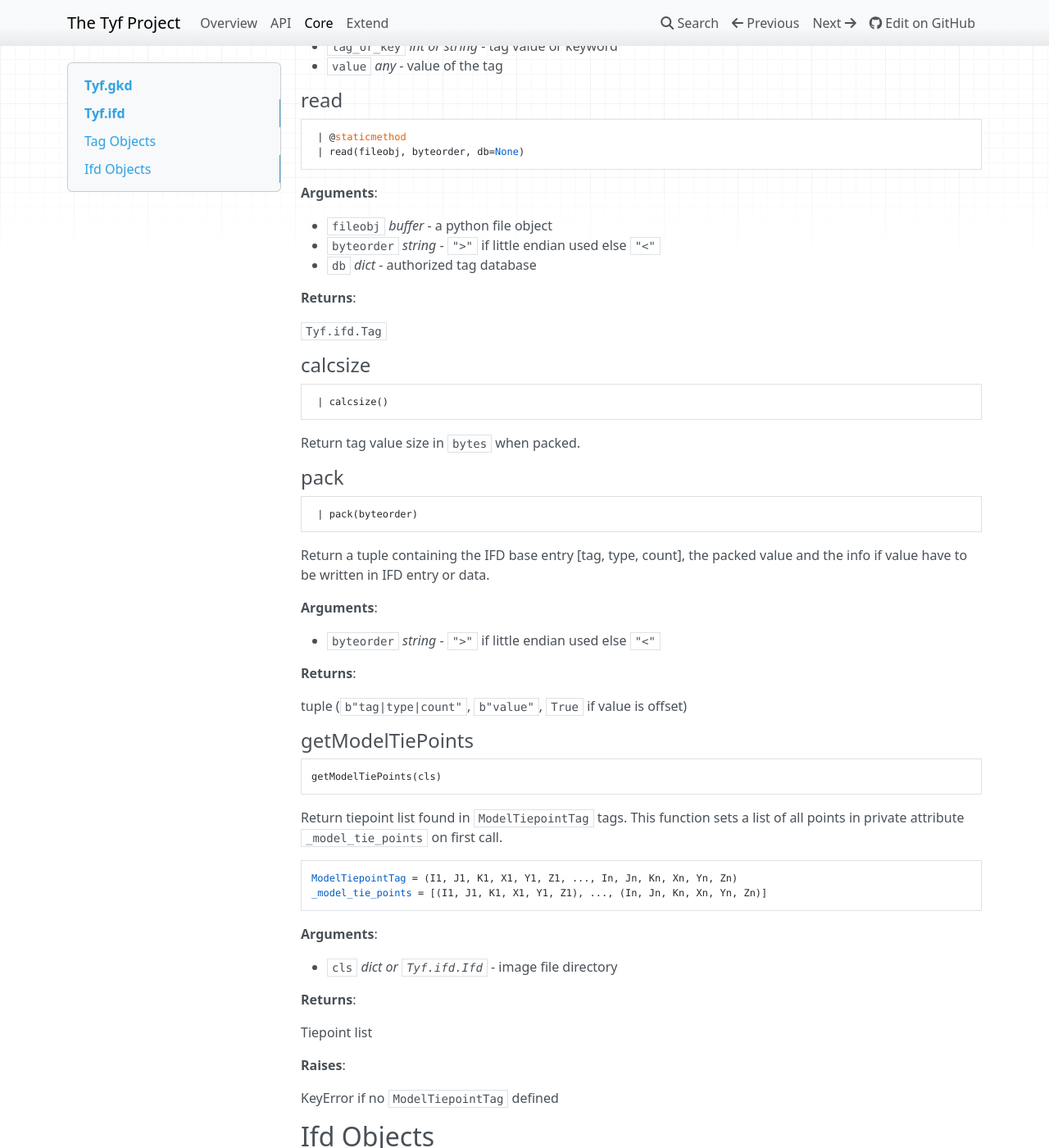
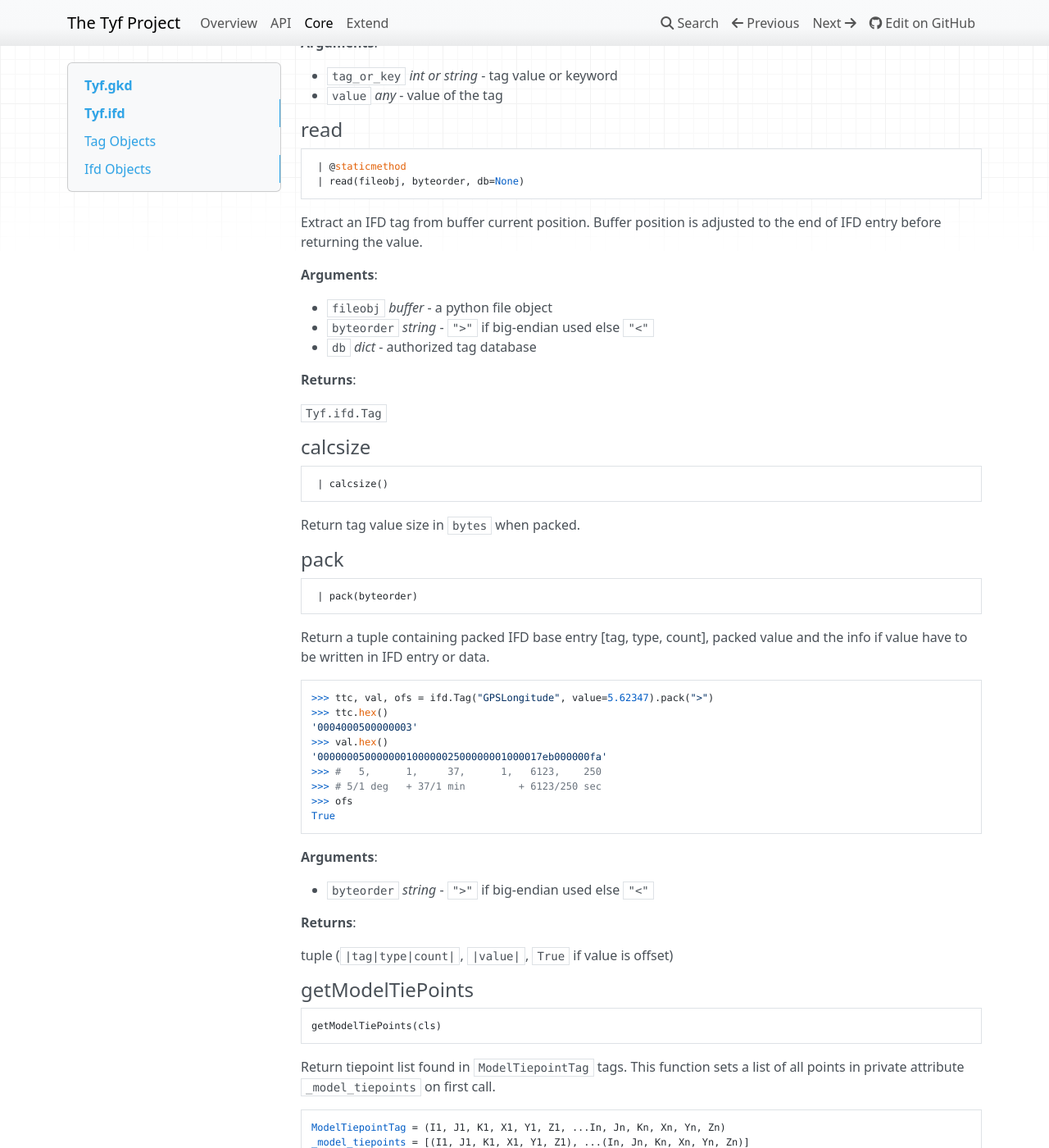
Before and after one commit to Moustikitos/tyf, an MkDocs documentation site: the page built from docs/core.md, in a window 1280 px wide and 1400 px high, scrolled down 1821 px. Shown: the whole window at 82% size. Built offline with MkDocs 1.6.1, drawn with Linux system fonts in a browser that asks for light colours; nearby versions of some CDN libraries; some of the changed text lies outside the part shown.

Commit message:
documentation update

````diff
--- a/docs/core.md
+++ b/docs/core.md
@@ -36,8 +36,10 @@
 
 
 ```python
->>> Sx, Sy, Sz = ifd.GeoKeyModel["ModelPixelScaleTag"](*tif[0]["ModelPixelScaleTag"])
->>> I, J, K, X, Y, Z = ifd.GeoKeyModel["ModelTiepointTag"](*tif[0].tiepoints[0])
+>>> mps = ifd.GeoKeyModel["ModelPixelScaleTag"]
+>>> mtt = ifd.GeoKeyModel["ModelTiepointTag"]
+>>> Sx, Sy, Sz = mps(*tif[0]["ModelPixelScaleTag"])
+>>> I, J, K, X, Y, Z = mtt(*tif[0].tiepoints[0])
 >>> matrix = ifd.GeoKeyModel["ModelTransformationTag"](
 ...     Sx, 0.,  0., X - I * Sx,
 ...     0., -Sy, 0., Y + J * Sy,
@@ -110,10 +112,13 @@
  | read(fileobj, byteorder, db=None)
 ```
 
+Extract an IFD tag from buffer current position. Buffer position is
+adjusted to the end of IFD entry before returning the value.
+
 **Arguments**:
 
 - `fileobj` _buffer_ - a python file object
-- `byteorder` _string_ - `">"` if little endian used else `"<"`
+- `byteorder` _string_ - `">"` if big-endian used else `"<"`
 - `db` _dict_ - authorized tag database
 
 **Returns**:
@@ -136,17 +141,30 @@
  | pack(byteorder)
 ```
 
-Return a tuple containing the IFD base entry [tag, type, count], the
+Return a tuple containing packed IFD base entry [tag, type, count],
 packed value and the info if value have to be written in IFD entry or
 data.
 
+
+```python
+>>> ttc, val, ofs = ifd.Tag("GPSLongitude", value=5.62347).pack(">")
+>>> ttc.hex()
+'0004000500000003'
+>>> val.hex()
+'00000005000000010000002500000001000017eb000000fa'
+>>> #   5,      1,     37,      1,   6123,    250
+>>> # 5/1 deg   + 37/1 min         + 6123/250 sec
+>>> ofs
+True
+```
+
 **Arguments**:
 
-- `byteorder` _string_ - `">"` if little endian used else `"<"`
+- `byteorder` _string_ - `">"` if big-endian used else `"<"`
 
 **Returns**:
 
-  tuple (`b"tag|type|count"`, `b"value"`, `True` if value is offset)
+  tuple (`|tag|type|count|`, `|value|`, `True` if value is offset)
 
 <a name="Tyf.ifd.getModelTiePoints"></a>
 #### getModelTiePoints
@@ -156,22 +174,22 @@
 ```
 
 Return tiepoint list found in `ModelTiepointTag` tags. This function sets
-a list of all points in private attribute `_model_tie_points` on first
+a list of all points in private attribute `_model_tiepoints` on first
 call.
 
 
 ```
-ModelTiepointTag = (I1, J1, K1, X1, Y1, Z1, ..., In, Jn, Kn, Xn, Yn, Zn)
-_model_tie_points = [(I1, J1, K1, X1, Y1, Z1), ..., (In, Jn, Kn, Xn, Yn, Zn)]
+ModelTiepointTag = (I1, J1, K1, X1, Y1, Z1, ...In, Jn, Kn, Xn, Yn, Zn)
+_model_tiepoints = [(I1, J1, K1, X1, Y1, Z1), ...(In, Jn, Kn, Xn, Yn, Zn)]
 ```
 
 **Arguments**:
 
-- `cls` _dict or `Tyf.ifd.Ifd`_ - image file directory
+- `cls` _dict or Tyf.ifd.Ifd_ - image file directory
 
 **Returns**:
 
-  Tiepoint list
+  Tiepoint `list`
 
 **Raises**:
 
@@ -184,6 +202,22 @@
 class Ifd(dict)
 ```
 
+Provide a very similar python `dict` interface to create and store IFD tags
+with automatic sub IFD management. `exfT`, `gpsT` and `itrT` are
+`Tyf.ifd.Ifd` sub IFD storing Exif, GPS and Interoperability tags.
+
+```python
+>>> i = ifd.Ifd()
+>>> i["GPSLongitude"] = 5.62347  # --> GPS IFD
+>>> i["FlashpixVersion"] = None  # None will set default value --> Exif IFD
+>>> i
+{}
+>>> i.gpsT
+{'GPSLongitude': <IFD tag GPSLongitude:5.62347>}
+>>> i.exfT
+{'FlashpixVersion': <IFD tag FlashpixVersion:b'0100'>}
+```
+
 <a name="Tyf.ifd.Ifd.raster_loaded"></a>
 #### raster\_loaded
 
````
Also changed, not shown: other parts of docs/core.md (+4 -4 lines), docs/api.md (+1 -1 lines), docs/index.md (+6 -5 lines).
